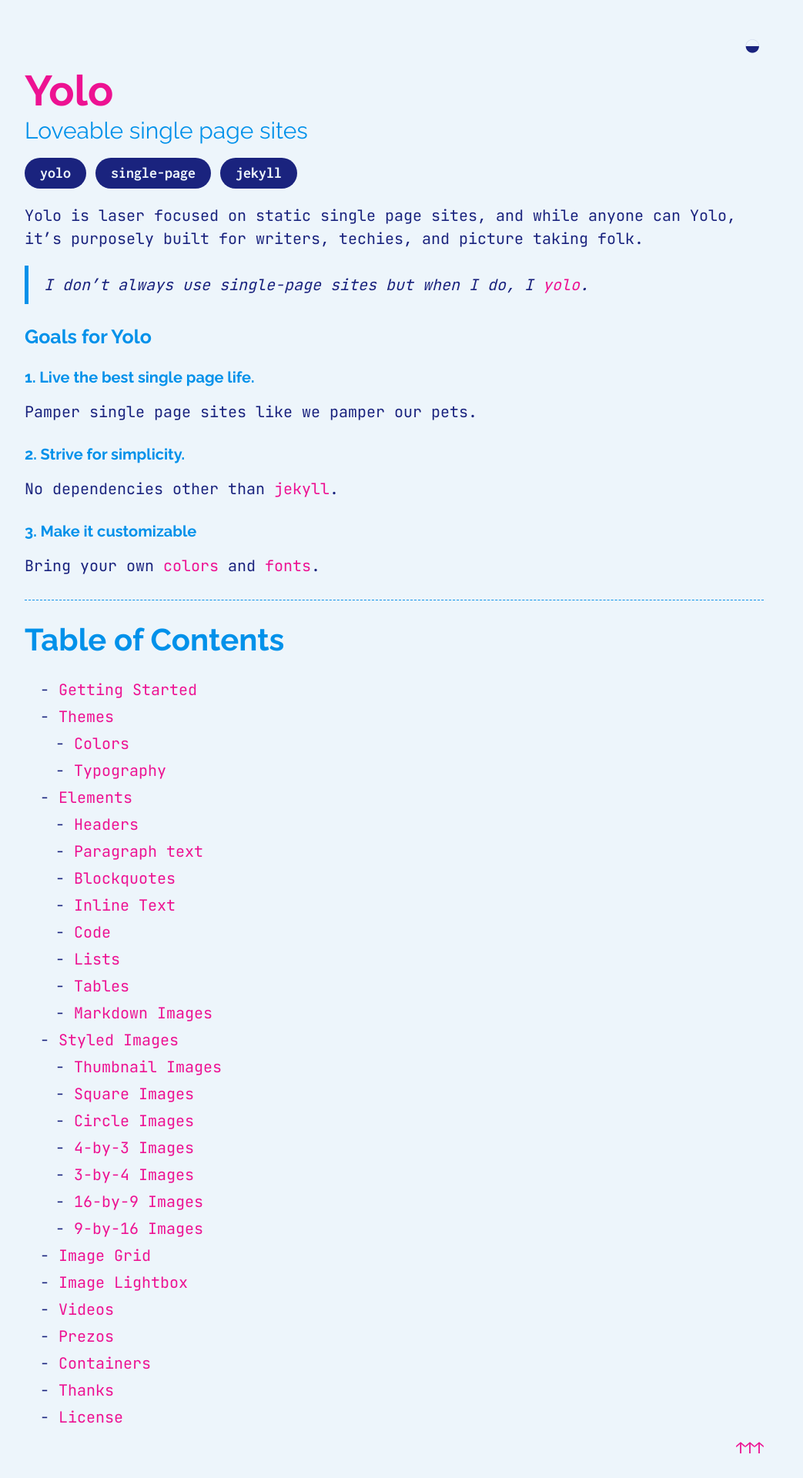
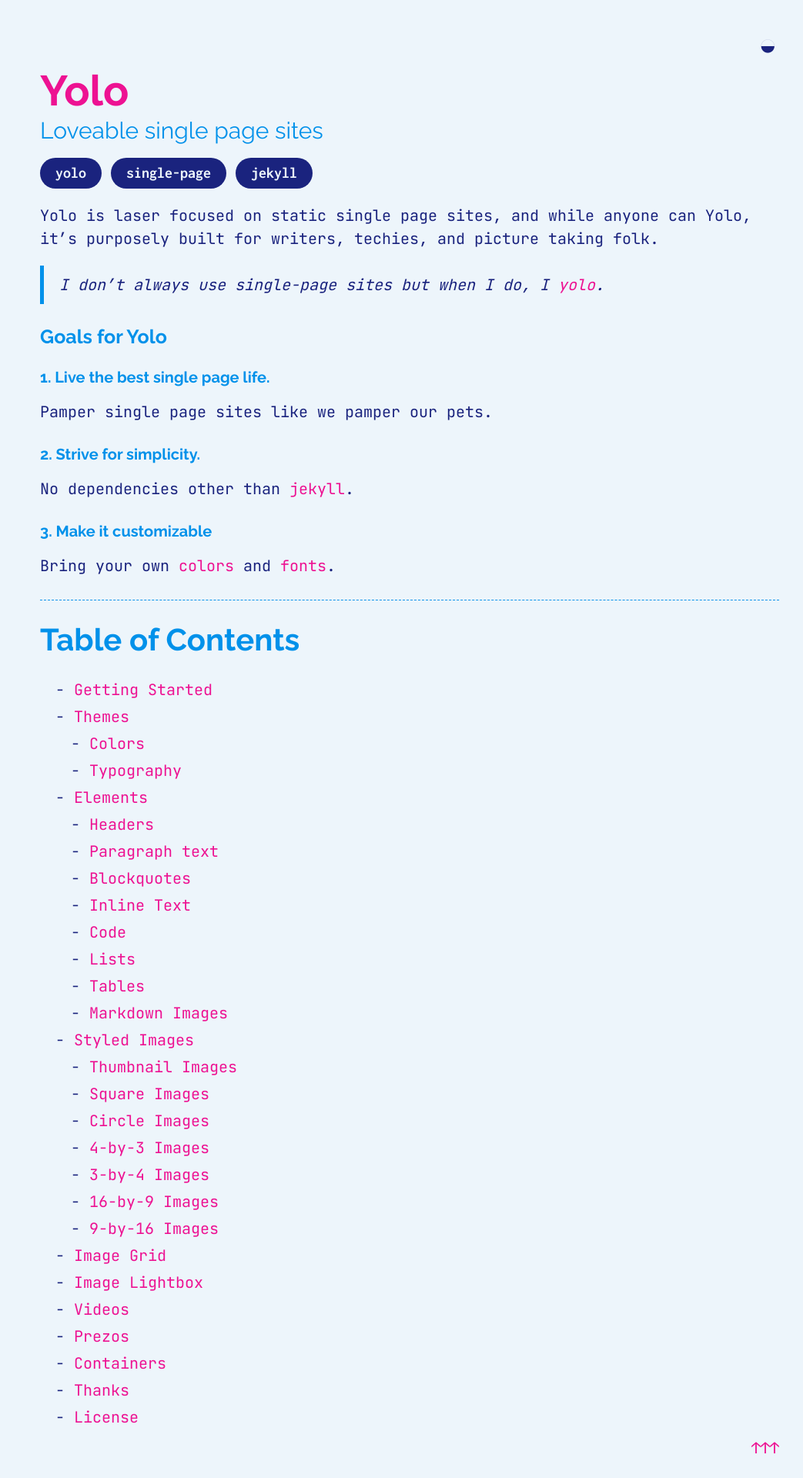
Before and after one commit to corbtastik/yolo, a Jekyll site: the page built from index.md, in a window 1280 px wide. Shown: the top 1920 px of the page at 77% size, without its empty margins (8-1051 px from the left). Built offline with Jekyll 4.4.1, drawn with Linux system fonts in a browser that asks for light colours; some web fonts are replaced.

```diff
--- a/_sass/yolo/_layout.scss
+++ b/_sass/yolo/_layout.scss
@@ -35,8 +35,8 @@
 // ----------------------------------------------------------------------------
 .container {
   max-width: 48rem;
-  padding-left:  2rem;
-  padding-right: 2rem;
+  padding-left:  3rem;
+  padding-right: 3rem;
   margin-left:  auto;
   margin-right: auto;
 }
```
Also changed, not shown: 2 other files.
